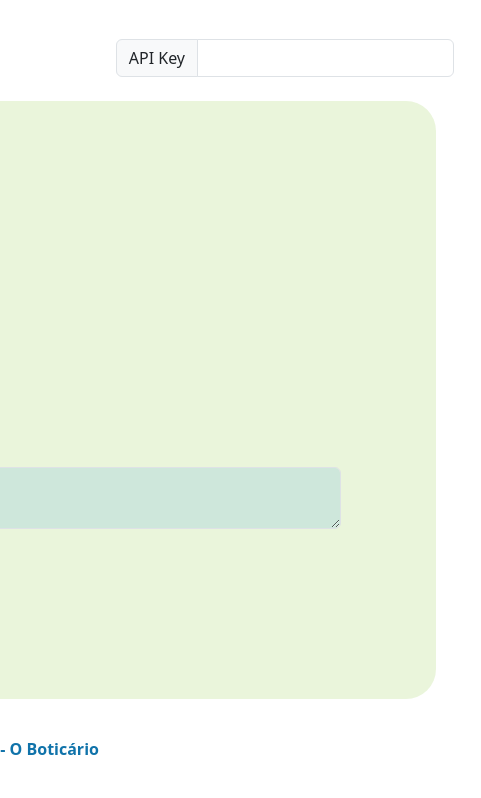
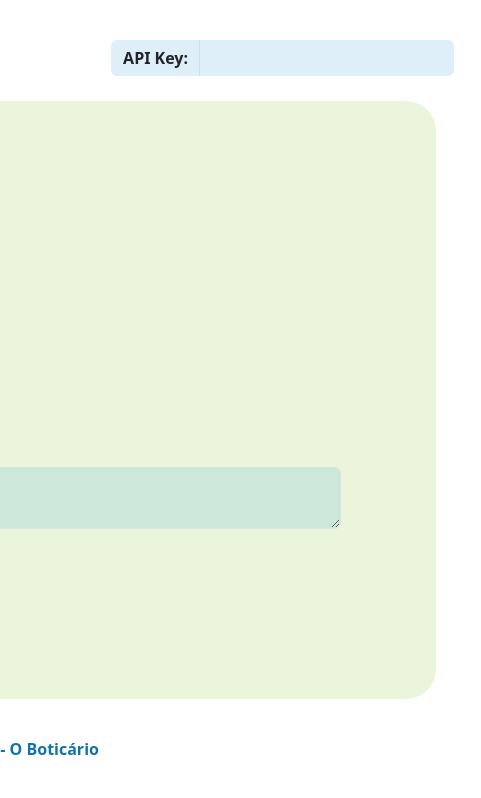
Before and after one commit to JohonGomes/boti_ia, a website: page index.html in a window 1280 px wide. Shown: the full height of the page, 799-1280 px from the left. Drawn offline with nearby package versions, Linux system fonts and the light colour scheme.

Commit message:
input api key

```diff
--- a/css/cores.css
+++ b/css/cores.css
@@ -6,7 +6,9 @@
     --azul-input: #3c9cd82a;
     --azul-escuro:#1073aa;
     --laranja: #f48221;
+    --laranja-claro: #ecb07b73;
     --laranja-input: #216bf449;
+    --laranja-input2: #7ba0e649;
     --laranja-escuro:#f15927;
     --amarelo-bg: #c9d82128;
     --amarelo-limao: #c9d821;
--- a/index.html
+++ b/index.html
@@ -31,9 +31,9 @@
                 </div>
                 <div class="row">
                     <div class="col-12">
-                        <div class="input-group flex-nowrap">
-                            <span class="input-group-text" id="addon-wrapping">API Key</span>
-                            <input type="password" class="form-control" placeholder="" aria-label="api-key"
+                        <div class="input-group flex-nowrap border-0">
+                            <span class="input-group-text border-0 bg-textarea fw-bold" id="addon-wrapping">API Key:</span>
+                            <input type="password" class="form-control border-0 bg-textarea" placeholder="" aria-label="api-key"
                                 aria-describedby="addon-wrapping" id="apiKeyInput">
                         </div>
                     </div>
@@ -54,7 +54,7 @@
         <div class="container-fluid d-flex justify-content-center align-items-center p-5">
             <div class="input-group">
                 <span class="input-group-text bg-textarea">
-                    <div class="dropdown ">
+                    <div class="dropdown">
                         <button class="btn dropdown-toggle btn-ia text-white fw-bold" type="button"
                             data-bs-toggle="dropdown" aria-expanded="false" id="modelDropdownButton">
                             Modelo IA
```
